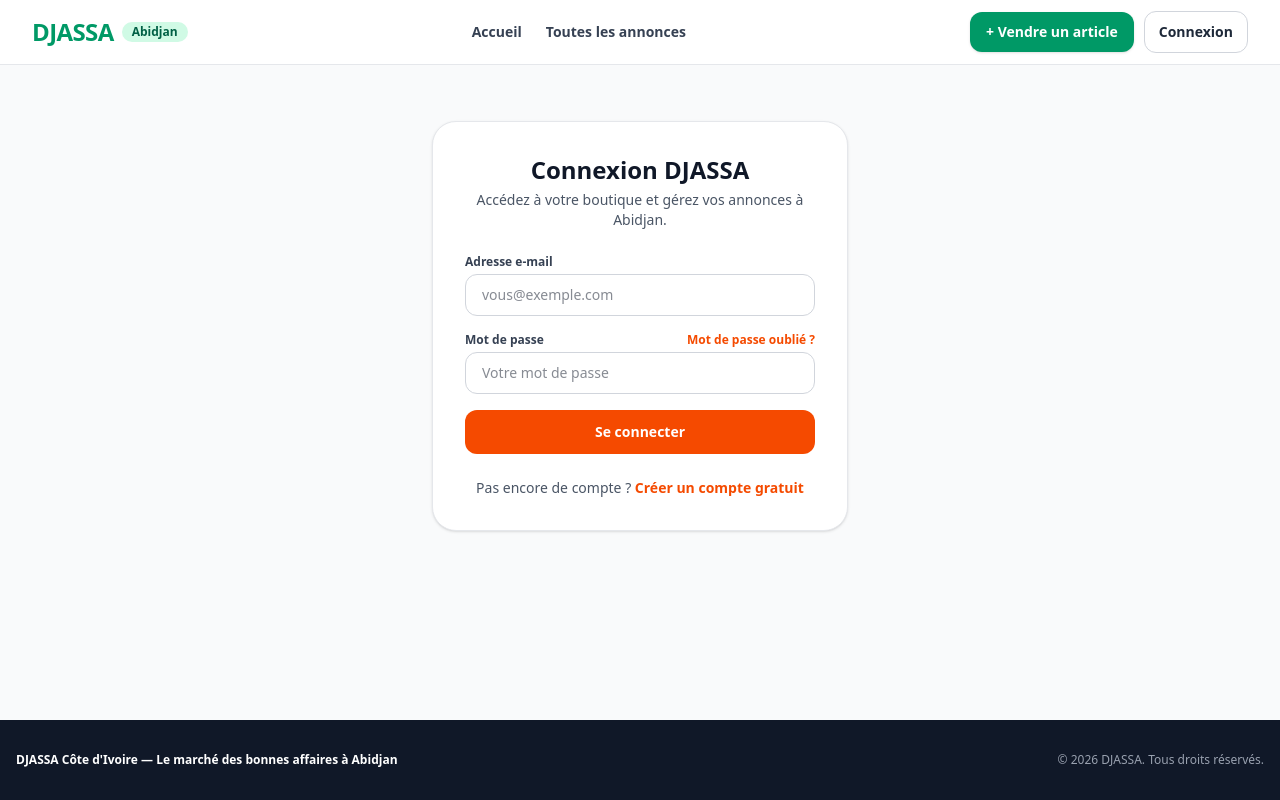
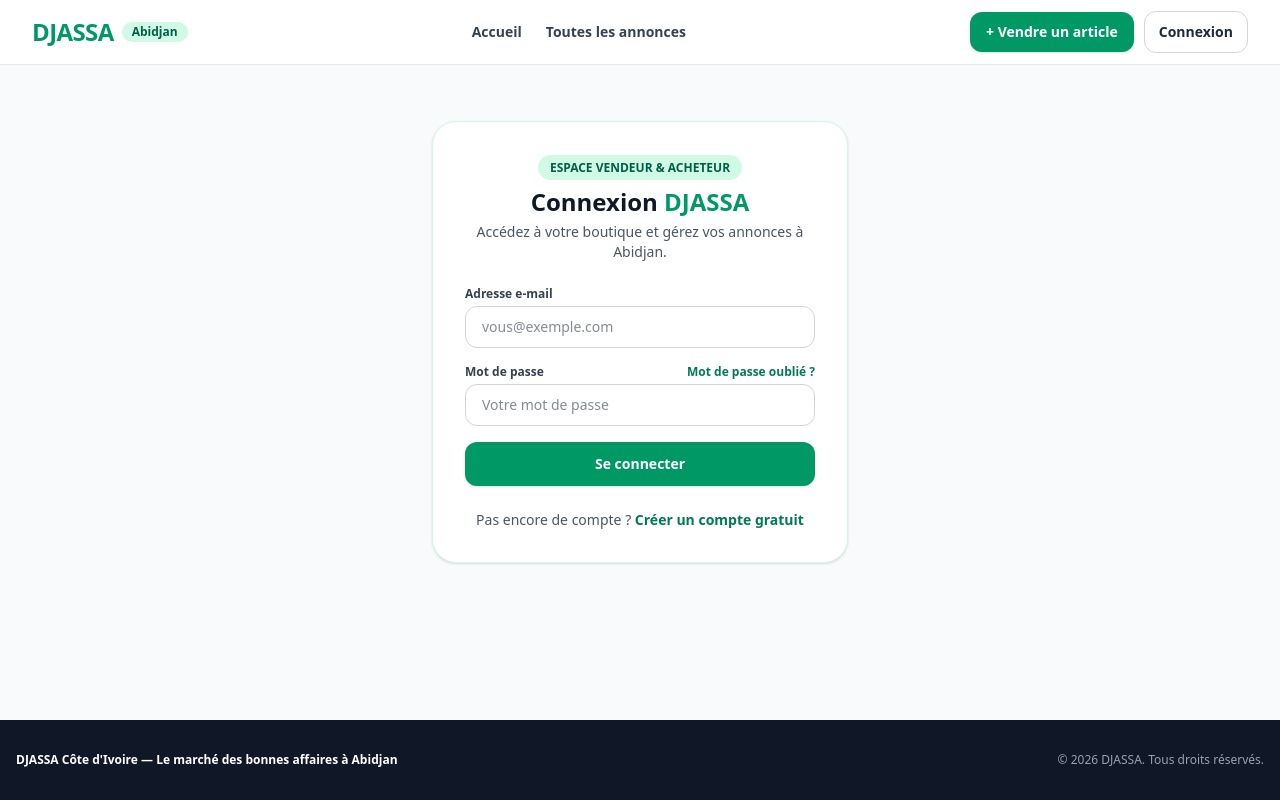
Before and after one commit to siskoteck/djassa, a Next.js app: page /connexion in a window 1280 px wide. Built offline with nearby package versions, Linux system fonts and the light colour scheme; no server answers.

Commit message:
Application theme vert emeraude sur la connexion DJASSA

```diff
--- a/app/auth/login/page.tsx
+++ b/app/auth/login/page.tsx
@@ -1,7 +1,5 @@
-export default function LoginDjassaPage() {
-  return (
-    <div className="max-w-md mx-auto px-4 py-12">
-      <h1 className="text-2xl font-bold text-gray-900">Connexion DJASSA</h1>
-    </div>
-  );
+import { redirect } from "next/navigation";
+
+export default function LoginRedirectPage() {
+  redirect("/connexion");
 }
--- a/app/connexion/page.tsx
+++ b/app/connexion/page.tsx
@@ -33,7 +33,6 @@ export default function ConnexionDjassaPage() {
     router.push("/mon-compte");
     router.refresh();
   }
-
   async function handleMotDePasseOublie() {
     setErreur("");
     setInfoReset("");
@@ -58,14 +57,18 @@ export default function ConnexionDjassaPage() {
 
   return (
     <div className="max-w-md mx-auto px-4 py-14">
-      <div className="bg-white rounded-3xl border border-gray-200 p-6 sm:p-8 shadow-sm">
+      <div className="bg-white rounded-3xl border border-emerald-100 p-6 sm:p-8 shadow-sm">
         <div className="text-center mb-6">
-          <h1 className="text-2xl font-black text-gray-900">Connexion DJASSA</h1>
+          <span className="bg-emerald-100 text-emerald-800 text-xs font-extrabold px-3 py-1 rounded-full">
+            ESPACE VENDEUR & ACHETEUR
+          </span>
+          <h1 className="text-2xl font-black text-gray-900 mt-2">
+            Connexion <span className="text-emerald-600">DJASSA</span>
+          </h1>
           <p className="text-sm text-gray-600 mt-1">
             Accédez à votre boutique et gérez vos annonces à Abidjan.
           </p>
         </div>
-
         <form onSubmit={handleConnexion} className="space-y-4">
           <div>
             <label className="block text-xs font-bold text-gray-700 mb-1">
@@ -77,7 +80,7 @@ export default function ConnexionDjassaPage() {
               value={email}
               onChange={(e) => setEmail(e.target.value)}
               placeholder="vous@exemple.com"
-              className="w-full border border-gray-300 rounded-xl px-4 py-2.5 text-sm"
+              className="w-full border border-gray-300 focus:border-emerald-600 focus:outline-none rounded-xl px-4 py-2.5 text-sm"
             />
           </div>
 
@@ -89,7 +92,7 @@ export default function ConnexionDjassaPage() {
               <button
                 type="button"
                 onClick={handleMotDePasseOublie}
-                className="text-xs font-bold text-orange-600 hover:underline"
+                className="text-xs font-bold text-emerald-700 hover:underline"
               >
                 Mot de passe oublié ?
               </button>
@@ -100,10 +103,9 @@ export default function ConnexionDjassaPage() {
               value={password}
               onChange={(e) => setPassword(e.target.value)}
               placeholder="Votre mot de passe"
-              className="w-full border border-gray-300 rounded-xl px-4 py-2.5 text-sm"
+              className="w-full border border-gray-300 focus:border-emerald-600 focus:outline-none rounded-xl px-4 py-2.5 text-sm"
             />
           </div>
-
           {erreur && (
             <div className="text-red-600 text-xs bg-red-50 border border-red-200 p-3 rounded-xl">
               {erreur}
@@ -111,7 +113,7 @@ export default function ConnexionDjassaPage() {
           )}
 
           {infoReset && (
-            <div className="text-green-700 text-xs bg-green-50 border border-green-200 p-3 rounded-xl font-semibold">
+            <div className="text-emerald-800 text-xs bg-emerald-50 border border-emerald-200 p-3 rounded-xl font-semibold">
               ✅ {infoReset}
             </div>
           )}
@@ -119,7 +121,7 @@ export default function ConnexionDjassaPage() {
           <button
             type="submit"
             disabled={loading}
-            className="w-full bg-orange-600 hover:bg-orange-700 text-white font-bold py-3 rounded-xl text-sm transition disabled:opacity-50"
+            className="w-full bg-emerald-600 hover:bg-emerald-700 text-white font-bold py-3 rounded-xl text-sm transition disabled:opacity-50 shadow-sm"
           >
             {loading ? "Connexion..." : "Se connecter"}
           </button>
@@ -129,7 +131,7 @@ export default function ConnexionDjassaPage() {
           Pas encore de compte ?{" "}
           <Link
             href="/auth/register"
-            className="text-orange-600 font-bold hover:underline"
+            className="text-emerald-700 font-bold hover:underline"
           >
             Créer un compte gratuit
           </Link>
```
